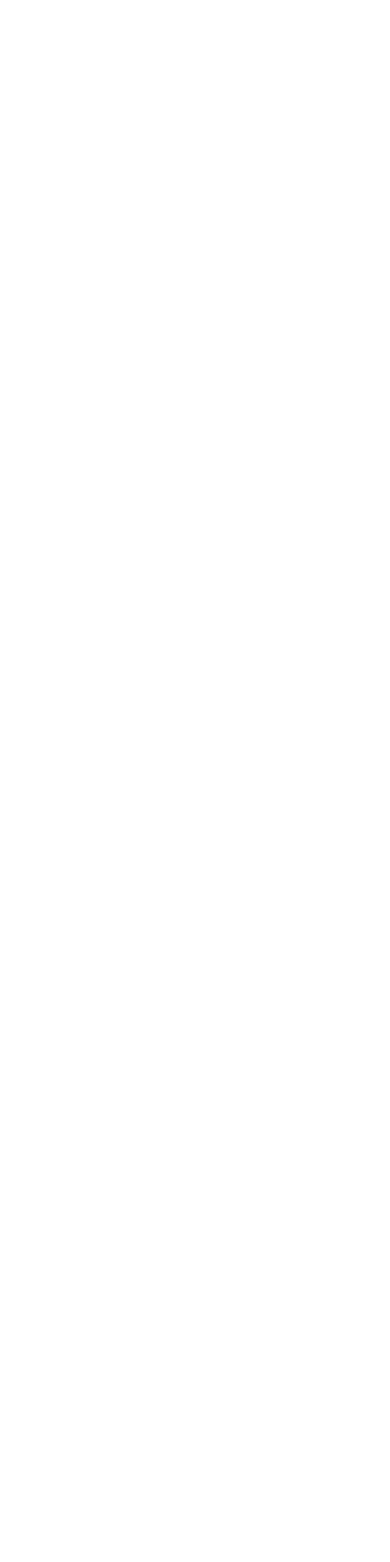
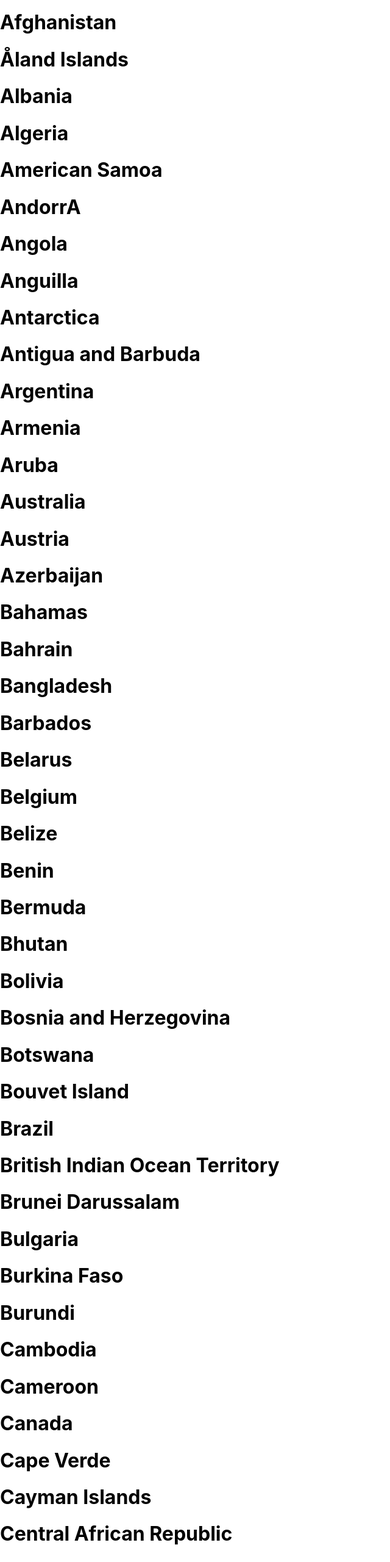
Before and after one commit to ajay-banstola/Population_search, a React (Create React App) app in the folder populationsearch/: page / in a window 1280 px wide. Shown: the part 80-2641 px from the top of the page at 61% size, without its empty margins (0-640 px from the left). Before the commit the page ends 800 px from the top, so only its background shows below. Built offline with nearby package versions, Linux system fonts and the light colour scheme.

Commit message:
added the json file

```diff
--- a/populationsearch/src/App.js
+++ b/populationsearch/src/App.js
@@ -1,5 +1,6 @@
 import React from "react";
 import Select from "react-select";
+import PostData from "../src/dataService.json";
 
 const options = [
   { value: "blues", label: "Blues" },
@@ -14,6 +15,9 @@ class App extends React.Component {
       <div>
         <Select options={options} />
         <Select options={options} />
+        {PostData.map((postDetail, index) => {
+          return <h1>{postDetail.name}</h1>;
+        })}
       </div>
     );
   }
--- /dev/null
+++ b/populationsearch/src/dataService.json
@@ -0,0 +1,45 @@
+[
+  { "name": "Afghanistan", "code": "AF" },
+  { "name": "Åland Islands", "code": "AX" },
+  { "name": "Albania", "code": "AL" },
+  { "name": "Algeria", "code": "DZ" },
+  { "name": "American Samoa", "code": "AS" },
+  { "name": "AndorrA", "code": "AD" },
+  { "name": "Angola", "code": "AO" },
+  { "name": "Anguilla", "code": "AI" },
+  { "name": "Antarctica", "code": "AQ" },
+  { "name": "Antigua and Barbuda", "code": "AG" },
+  { "name": "Argentina", "code": "AR" },
+  { "name": "Armenia", "code": "AM" },
+  { "name": "Aruba", "code": "AW" },
+  { "name": "Australia", "code": "AU" },
+  { "name": "Austria", "code": "AT" },
+  { "name": "Azerbaijan", "code": "AZ" },
+  { "name": "Bahamas", "code": "BS" },
+  { "name": "Bahrain", "code": "BH" },
+  { "name": "Bangladesh", "code": "BD" },
+  { "name": "Barbados", "code": "BB" },
+  { "name": "Belarus", "code": "BY" },
+  { "name": "Belgium", "code": "BE" },
+  { "name": "Belize", "code": "BZ" },
+  { "name": "Benin", "code": "BJ" },
+  { "name": "Bermuda", "code": "BM" },
+  { "name": "Bhutan", "code": "BT" },
+  { "name": "Bolivia", "code": "BO" },
+  { "name": "Bosnia and Herzegovina", "code": "BA" },
+  { "name": "Botswana", "code": "BW" },
+  { "name": "Bouvet Island", "code": "BV" },
+  { "name": "Brazil", "code": "BR" },
+  { "name": "British Indian Ocean Territory", "code": "IO" },
+  { "name": "Brunei Darussalam", "code": "BN" },
+  { "name": "Bulgaria", "code": "BG" },
+  { "name": "Burkina Faso", "code": "BF" },
+  { "name": "Burundi", "code": "BI" },
+  { "name": "Cambodia", "code": "KH" },
+  { "name": "Cameroon", "code": "CM" },
+  { "name": "Canada", "code": "CA" },
+  { "name": "Cape Verde", "code": "CV" },
+  { "name": "Cayman Islands", "code": "KY" },
+  { "name": "Central African Republic", "code": "CF" },
+  { "name": "Chad", "code": "TD" }
+]
```
Also changed, not shown: populationsearch/src/dataService.js (deleted, +0 -47 lines).
